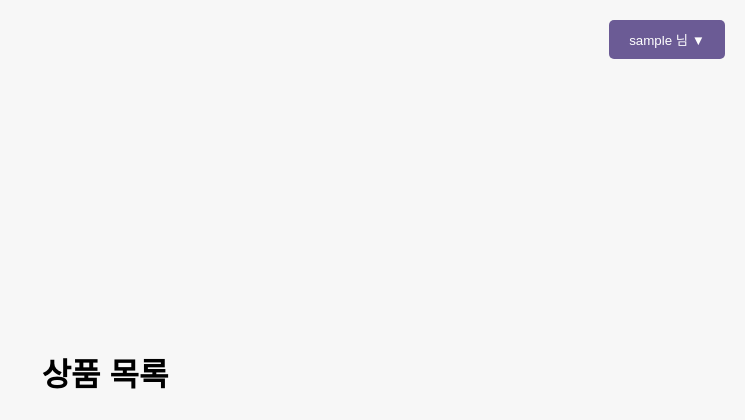
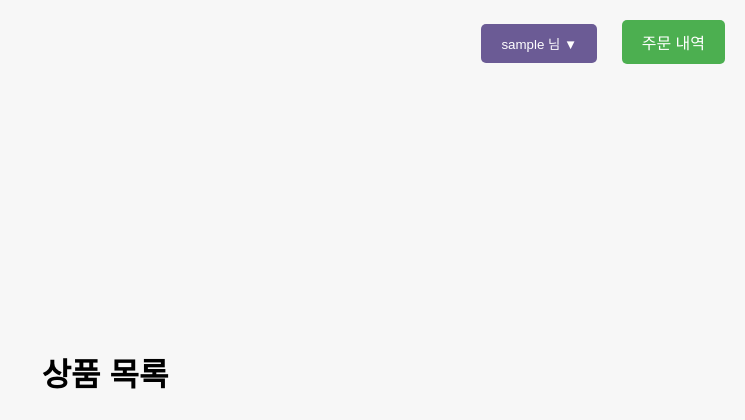
Before and after one commit to Python-Backend-Team1/Kurly-Clone, a Django app: page / in a window 1280 px wide. Shown: the top 420 px of the page, without its empty margins (535-1280 px from the left). Run offline with Django 5.2, Linux system fonts and the light colour scheme; the visitor is signed in with stand-in values (Sample User, id 1); data that the repository does not hold is empty.

Commit message:
주문내역update

```diff
--- a/kurlyclone/urls.py
+++ b/kurlyclone/urls.py
@@ -9,7 +9,7 @@ urlpatterns = [
     path('admin/', admin.site.urls),
     path('product/', include('product.urls', namespace='product')),
     path('users/', include('users.urls')),
-    path('order/', include('order.urls')),
+    path('order/', include('order.urls', namespace='order')),
     path('cart/', include('cart.urls', namespace='cart')),  # 장바구니 앱 포함
     path('', home_view, name='home'),  # 기본 주소
 ] + static(settings.MEDIA_URL, document_root=settings.MEDIA_ROOT)
--- a/order/urls.py
+++ b/order/urls.py
@@ -1,10 +1,10 @@
 from django.urls import path
-from django.http import HttpResponseRedirect
 from . import views
 
+app_name = 'order'  # 네임스페이스 설정
+
 urlpatterns = [
-    path('', lambda request: HttpResponseRedirect('list/')),  # 기본 경로를 'list/'로 리디렉션
-    path('create/', views.create_order, name='create_order'),
-    path('list/', views.order_list, name='order_list'),
-    path('<int:order_id>/', views.order_detail, name='order_detail'),
+    path('create/', views.create_order, name='create_order'),  # 주문 생성
+    path('list/', views.order_list, name='order_list'),  # 주문 목록
+    path('<int:order_id>/', views.order_detail, name='order_detail'),  # 주문 상세
 ]
--- a/static/css/styles.css
+++ b/static/css/styles.css
@@ -17,6 +17,21 @@ body {
     position: absolute;
     top: 20px;
     right: 20px;
+}
+
+.top-right-buttons a button {
+    margin-left: 10px;
+    background-color: #4CAF50;
+    color: white;
+    border: none;
+    padding: 10px 20px;
+    text-align: center;
+    font-size: 16px;
+    cursor: pointer;
+}
+
+.top-right-buttons a button:hover {
+    background-color: #45a049;
 }
 
 .top-right-buttons a {
--- a/templates/base.html
+++ b/templates/base.html
@@ -23,6 +23,12 @@
                     </form>
                 </div>
             </div>
+
+            <!-- 주문 내역 버튼 추가 -->
+            <a href="{% url 'order:order_list' %}">
+                <button>주문 내역</button>
+            </a>
+
         {% else %}
             <a href="{% url 'login' %}">
                 <button>로그인</button>
@@ -30,6 +36,7 @@
             <a href="{% url 'signup' %}">
                 <button>회원가입</button>
             </a>
+
         {% endif %}
     </div>
 
--- a/templates/cart/cart.html
+++ b/templates/cart/cart.html
@@ -50,7 +50,10 @@
                 <p>배송비: {{ shipping_fee }}원</p>
                 <hr>
                 <p>결제예정금액: {{ final_price }}원</p>
-                <button class="checkout-btn">로그인 후 결제하기</button>
+                <form method="post" action="{% url 'order:create_order' %}">
+                    {% csrf_token %}
+                    <button type="submit" class="checkout-btn">결제하기</button>
+                </form>
             </div>
         </div>
     </div>
```
Also changed, not shown: order/models.py (+4 -6 lines), order/views.py (+33 -18 lines), templates/orders/order_list.html (+6 -2 lines), order/migrations/0002_remove_orderitem_cart_item_orderitem_product.py (added).
